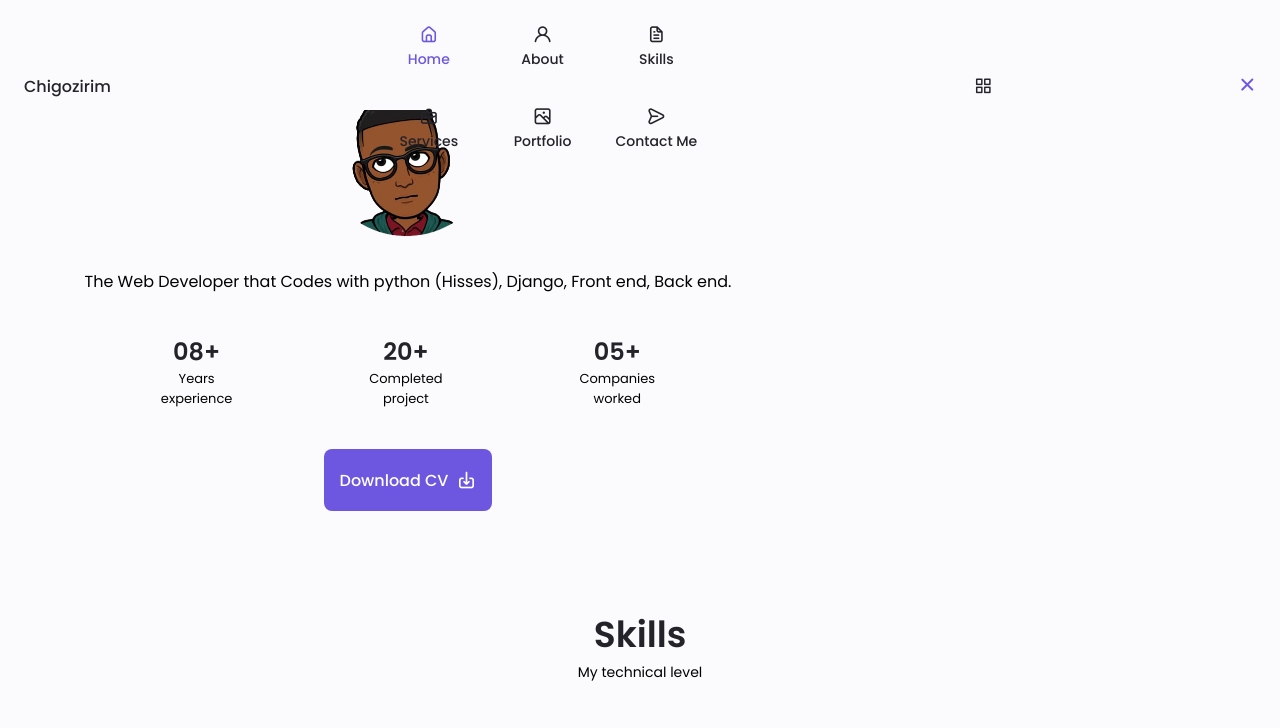
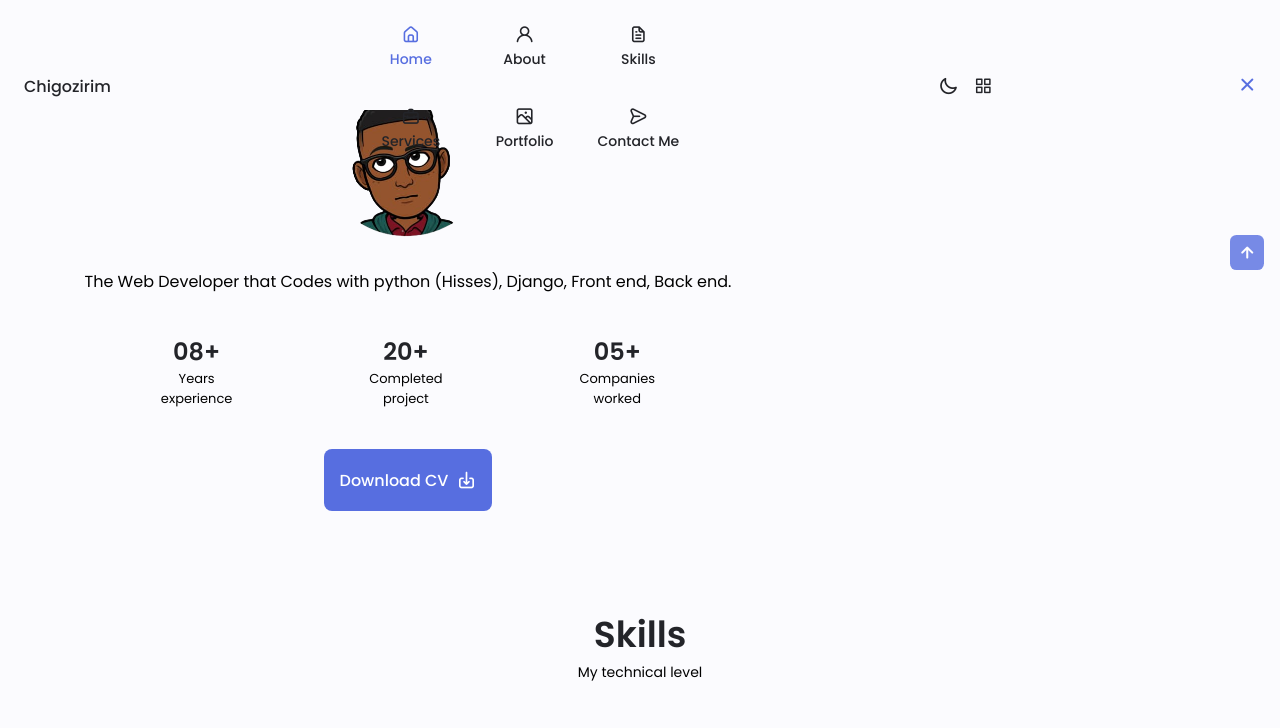
Before and after one commit to chigozirim1999/portfolio-website, a plain HTML site: page index.html in a window 1280 px wide. Shown: the part 690-1418 px from the top of the page. Drawn offline with nearby package versions, Linux system fonts and the light colour scheme.

Commit message:
Dark Mode, Slider error, dark mode text supposed to be white. :)

```diff
--- a/css/styles.css
+++ b/css/styles.css
@@ -7,7 +7,7 @@
 
   /*== Colors ==*/
   /* change to favourite color */
-  --hue-color: 250;
+  --hue-color: 230;
 
   /* Hsl color mode */
   --first-color: hsl(var(--hue-color), 69%, 61%);
@@ -65,6 +65,31 @@
     --small-font-size: 0.875rem;
     --smaller-font-size: 0.813rem;
   }
+}
+/* variable for dark theme */
+body.dark-theme{
+    /* Hsl color mode */
+  --first-color-second: hsl(var(--hue-color), 30%, 8%);
+  --title-color: hsl(var(--hue-color), 8%, 95%);
+  --text-color: hsl(var(--hue-color), 8%, , 75%);
+  --input-color: hsl(var(--hue-color), 29%, 16%);
+  --body-color: hsl(var(--hue-color), 28%, 12%);
+  --container-color: hsl(var(--hue-color), 29%, 16%);
+}
+/* Button Dark/Light */
+.nav__btns{
+  display: flex;
+  align-items: center;
+}
+
+.change-theme{
+  font-size: 1.25rem;
+  color: var(--title-color);
+  margin-right: var(--mb-1);
+  cursor: pointer;
+}
+.change-theme:hover{
+  color: var(--first-color);
 }
 
 /*== Base ==*/
@@ -231,6 +256,11 @@ img {
 /* active link */
 .active-link{
   color: var(--first-color);
+}
+
+/* change background header */
+.scroll-header{
+  box-shadow: 0 -1px 4px rgba(0, 0, 0.15);
 }
 
 /*== Home ==*/
@@ -907,3 +937,31 @@ img {
 .footer__social{
   color: #fff;
 }
+
+/* Scroll Up */
+.scrollup{
+  position: fixed;
+  right: 1rem;
+  /* bottom: 5rem; */
+  bottom: -20%;
+  background-color: var(--first-color);
+  opacity: .8;
+  padding: 0 .3rem;
+  border-radius: .4rem;
+  z-index: var(--z-tooltip);
+  transition: .4s;
+}
+
+.scrollup:hover{
+  background-color: var(--first-color-alt);
+}
+
+.scrollup__icon{
+  font-size: 1.5rem;
+  color: #fff;
+}
+
+/* show scroll */
+.show-scroll{
+  bottom: 5rem;
+}
--- a/index.html
+++ b/index.html
@@ -59,7 +59,10 @@
                     <i class="uil uil-times nav__close" id="nav-close"></i>
                 </div>
 
-                <div class="nav_btns">
+                <div class="nav__btns">
+                    <!-- Theme change button -->
+                    <i class="uil uil-moon change-theme" id="theme-button"></i>
+
                     <div class="nav__toggle" id="nav-toggle">
                         <i class="uil uil-apps"></i>
                     </div>
@@ -896,6 +899,11 @@
             </div>
         </footer>
 
+        <!-- Scroll Top -->
+        <a href="#" class="scrollup" id="scroll-up">
+            <i class="uil uil-arrow-up scrollup__icon"></i>
+        </a>
+
         <!-- Swiper JS -->
         <script src="js/swiper-bundle.min.js"></script>
         <!-- Main JS -->
--- a/js/main.js
+++ b/js/main.js
@@ -144,3 +144,50 @@ function scrollActive(){
     })
 }
 window.addEventListener('scroll', scrollActive)
+
+
+// Changing background color
+function scrollHeader(){
+    const nav = document.getElementById('header')
+    // when the scroll is greater than 200 viewport height, add the scroll-header class to the header tag
+    if(this.scrollY >= 80) nav.classList.add('scroll-header'); else nav.classList.remove('scroll-header')
+}
+window.addEventListener('scroll', scrollHeader)
+
+/* Show scroll up */
+function scrollUp(){
+    const scrollUp = document.getElementById('scroll-up');
+    // when the scroll is higher than 560 viewport height, add the show-scroll class to the a tag with the scrollup
+    if(this.scrollY >= 560) scrollUp.classList.add('show-scroll'); else scrollUp.classList.remove('show-scroll')
+}
+window.addEventListener('scroll', scrollUp)
+
+// dark mode
+const themeButton = document.getElementById('theme-button')
+const darkTheme = 'dark-theme'
+const icontheme = 'uil-sun'
+
+// previously selected topic (if user selected)
+const selectedTheme = localStorage.getItem('selected-theme')
+const selectedIcon = localStorage.getItem('selected-icon')
+
+// we obtain the current theme that the interface has by validating the dark-theme class
+const getCurrentTheme = () => document.body.classList.contains(darkTheme) ? 'dark' : 'light'
+const getCurrentIcon = () => themeButton.classList.contains(iconTheme) ? 'uil-moon' : 'uil-sun'
+
+// we validate if  the user previously chose a topic
+if (selectedTheme) {
+    // if the validation is fulfilled, we ask what the issue was to know if we activated or deactivated the dark mode
+    document.body.classList[selectedTheme === 'dark' ? 'add' : 'remove'](darkThem)
+    themeButton.classList[selectedIcon === 'uil-moon' ? 'add' : 'remove'](iconTheme)
+}
+
+// Activate / deactivate the theme manually with the button
+themeButton.addEventListener('click', () =>{
+    // Add or remove the dark / icon theme
+    document.body.classList.toggle(darkTheme)
+    themeButton.classList.toggle(iconTheme)
+    // We save the theme and the current icon that the user chose
+    localStorage.setItem('selected-theme', getCurrentTheme())
+    localStorage.setItem('selected-icon', getCurrentIcon())
+})
```
